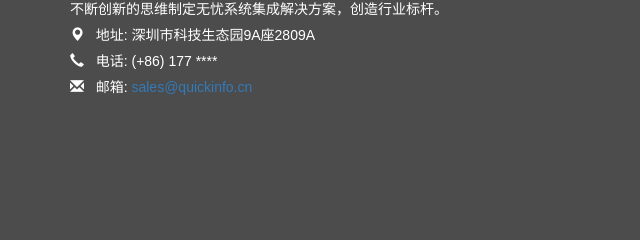
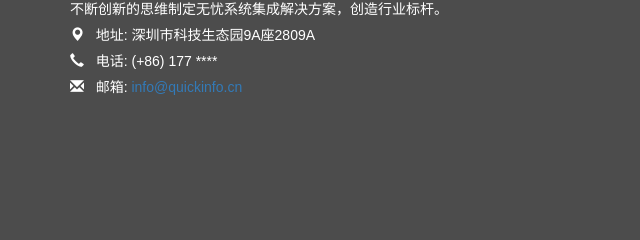
Before and after one commit to dadycash/dadycash.github.io, a plain HTML site: page index.html in a window 1280 px wide. Shown: the part 2839-3079 px from the top of the page, 0-640 px from the left. Drawn offline with nearby package versions, Linux system fonts and the light colour scheme; a script that the page names is missing.

Commit message:
Update index.html

```diff
--- a/index.html
+++ b/index.html
@@ -193,7 +193,7 @@
                         <p>
                             <span class="glyphicon glyphicon-envelope"></span>
                             &nbsp;
-                            邮箱: <a href="mailto:sales@qucikinfo.com" target="_blank">sales@quickinfo.cn</a>
+                            邮箱: <a href="mailto:sales@qucikinfo.com" target="_blank">info@quickinfo.cn</a>
                         </p>
                     </address>
                 </div>
```
